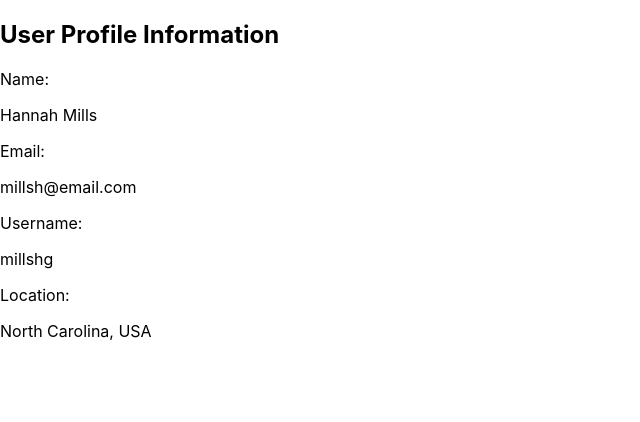
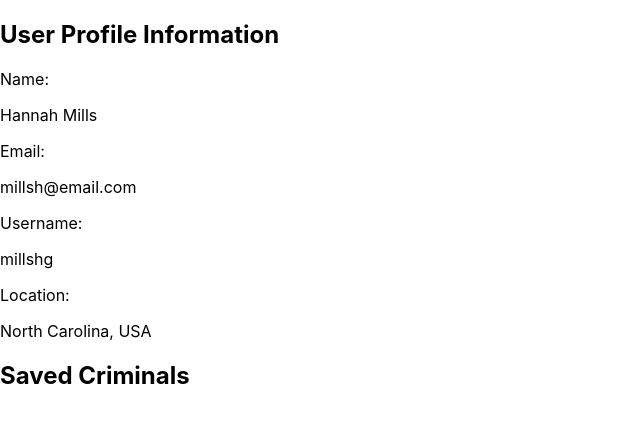
Before and after one commit to danna202/mern_milestone_project_2, a React (Create React App) app in the folder mern_milestone_project/: page /profile in a window 1280 px wide. Shown: the top 422 px of the page, without its empty margins (0-640 px from the left). Built offline with nearby package versions, Linux system fonts and the light colour scheme.

Commit message:
adding saved section to user info page

```diff
--- a/mern_milestone_project/src/components/UserInfo.js
+++ b/mern_milestone_project/src/components/UserInfo.js
@@ -16,6 +16,9 @@ function UserInfo({ user }) {
       <div>
         <p>Location:</p> {user.location}
       </div>
+      <div>
+        <h2>Saved Criminals</h2>
+      </div>
 
     </div>
   );
```
